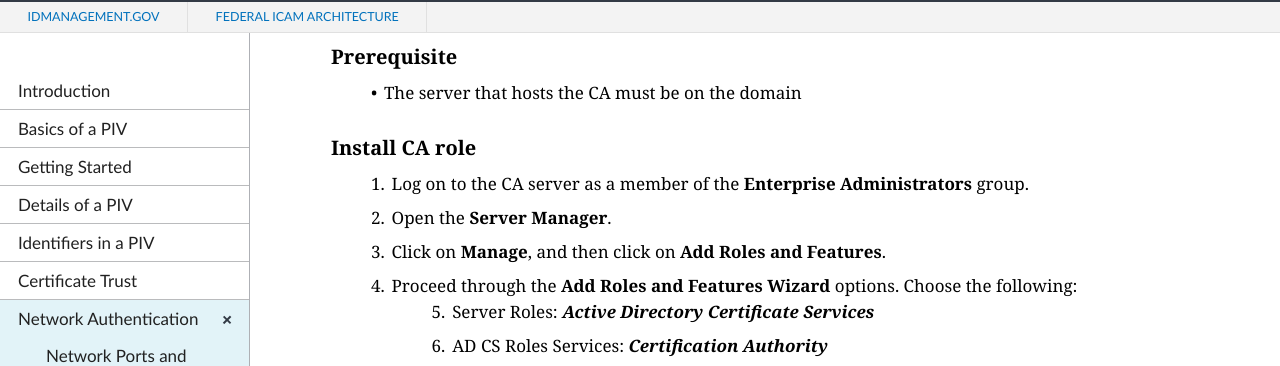
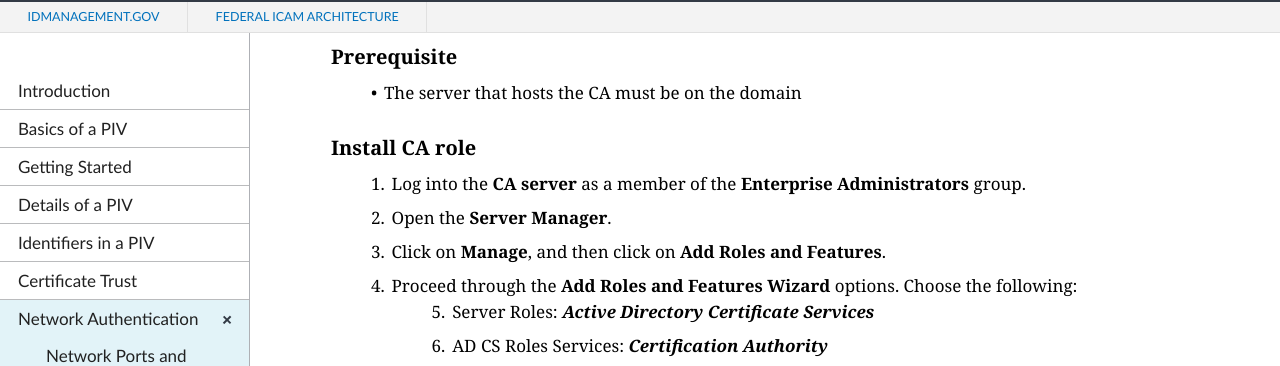
Before and after one commit to GSA/piv-guides, a Jekyll site: the page built from _networkconfig/2_domaincontrollers.md, in a window 1280 px wide and 900 px high, scrolled down 2179 px. Shown: the part 88-454 px from the top of the window. Built offline with Jekyll 4.4.1, drawn with Linux system fonts in a browser that asks for light colours; nearby versions of some CDN libraries.

Commit message:
Update 2_domaincontrollers.md

```diff
--- a/_networkconfig/2_domaincontrollers.md
+++ b/_networkconfig/2_domaincontrollers.md
@@ -57,7 +57,7 @@ _**Use Case:** We would like to use a local enterprise Microsoft CA to issue a D
 
 ### Install CA role
 
-  1. Log on to the CA server as a member of the **Enterprise Administrators** group.
+  1. Log into the **CA server** as a member of the **Enterprise Administrators** group.
   2. Open the **Server Manager**.
   3. Click on **Manage**, and then click on **Add Roles and Features**.
   4. Proceed through the **Add Roles and Features Wizard** options. Choose the following:
```
